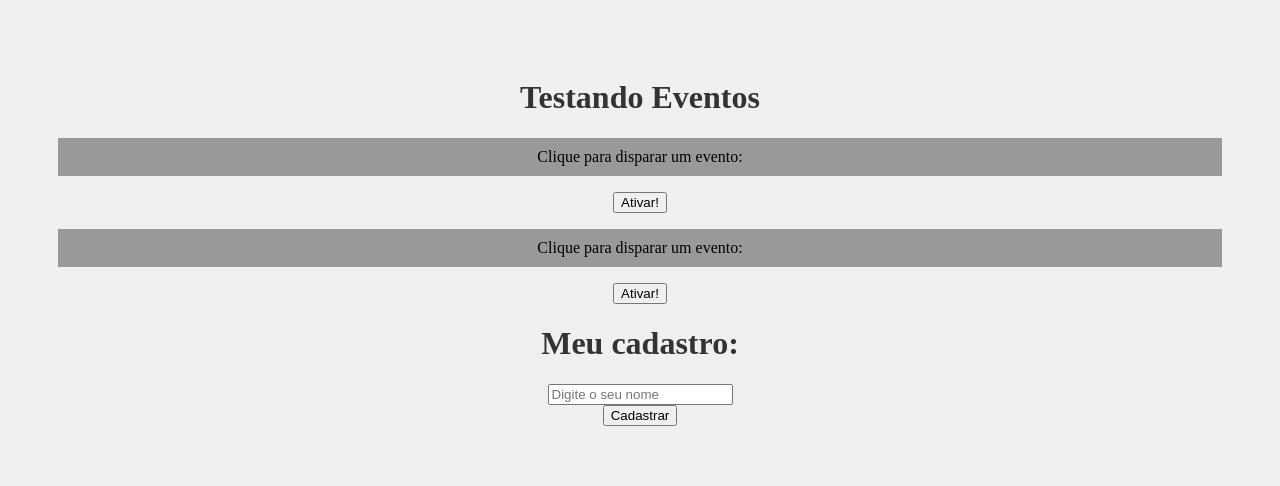
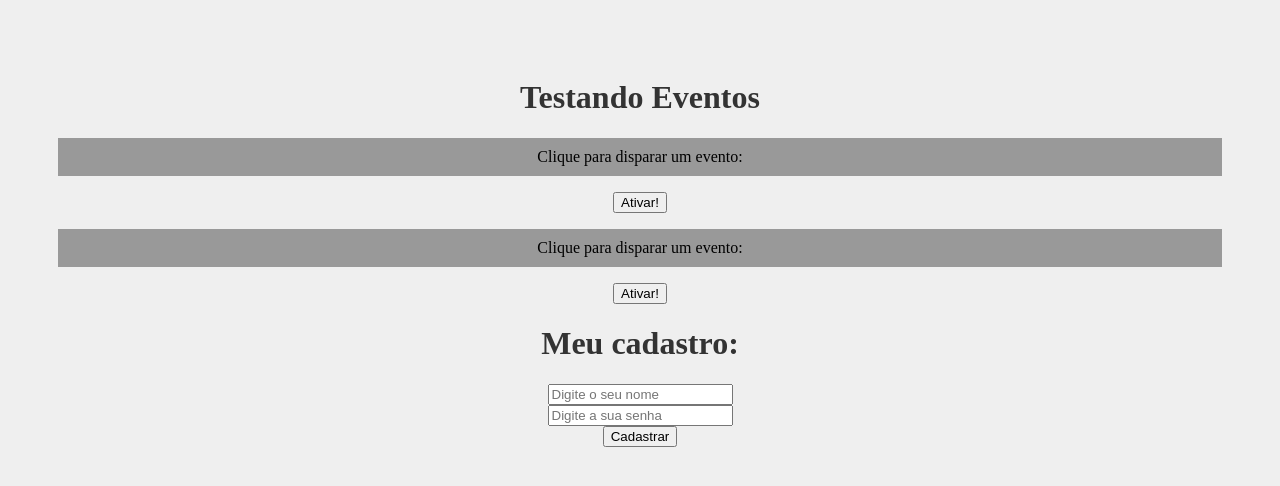
Before and after one commit to NewGabrielFroes/FundamentosReact, a React (Create React App) app: page / in a window 1280 px wide. Shown: the top 486 px of the page. Built offline with nearby package versions, Linux system fonts and the light colour scheme.

Commit message:
Trabalhando com o useState

```diff
--- a/src/components/Form.js
+++ b/src/components/Form.js
@@ -1,16 +1,38 @@
+import { useState } from "react"
+
 function Form() {
+
+    const [nome, setNome] = useState()
+    const [senha, setSenha] = useState()
 
     function cadastrarUsuario(e) {
         e.preventDefault()
         console.log("Cadastrou o usuário!")
+        console.log(`Usuário ${nome} foi cadastrado com a senha: ${senha}`)
     }
+
 
     return (
         <div>
             <h1>Meu cadastro:</h1>
             <form onSubmit={cadastrarUsuario}>
                 <div>
-                    <input type="text" placeholder="Digite o seu nome" />
+                    <label htmlFor="nome"></label>
+                    <input
+                    type="text"
+                    id="nome"
+                    name="nome"
+                    placeholder="Digite o seu nome"
+                    onChange={(e) => setNome(e.target.value)}/>
+                </div>
+                <div>
+                    <label htmlFor="senha"></label>
+                    <input
+                    type="password"
+                    id="senha"
+                    name="senha"
+                    placeholder="Digite a sua senha"
+                    onChange={(e) => setSenha(e.target.value)} />
                 </div>
                 <div>
                     <input type="submit" value="Cadastrar"/>
```
